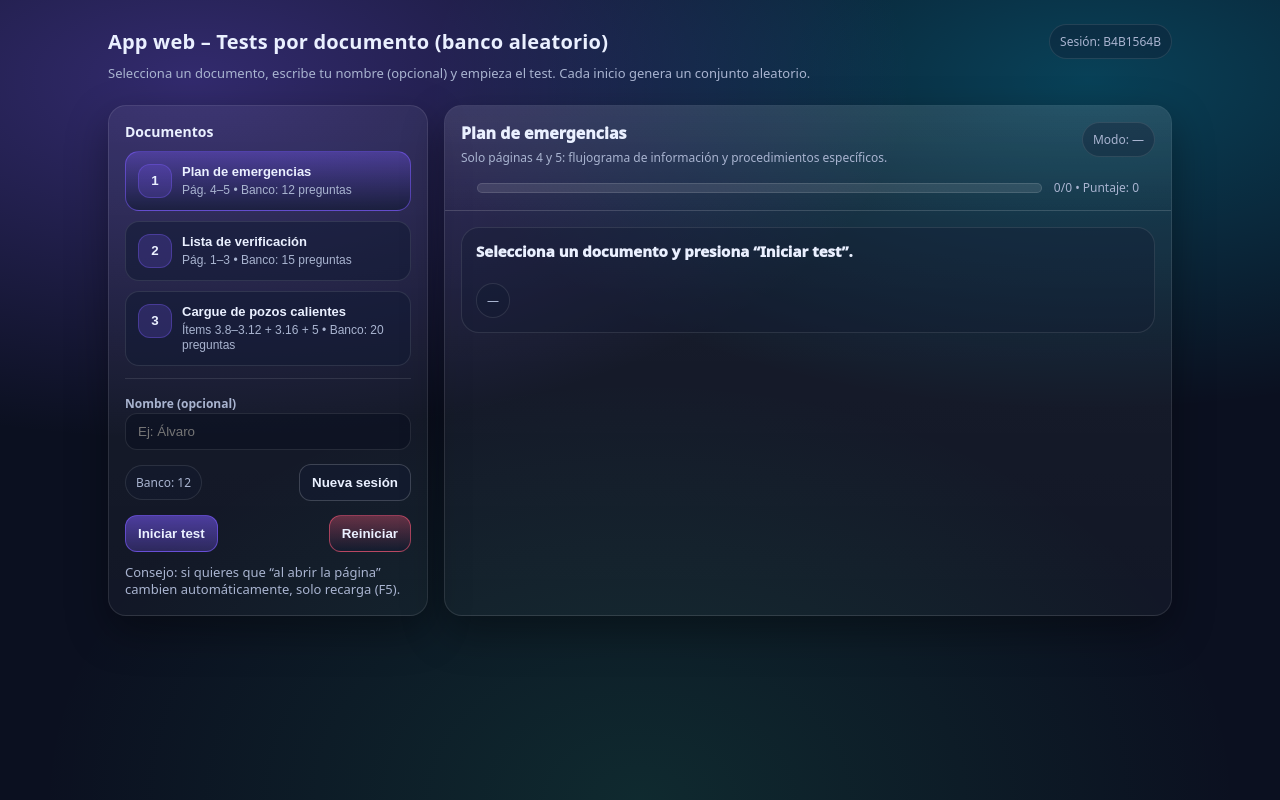
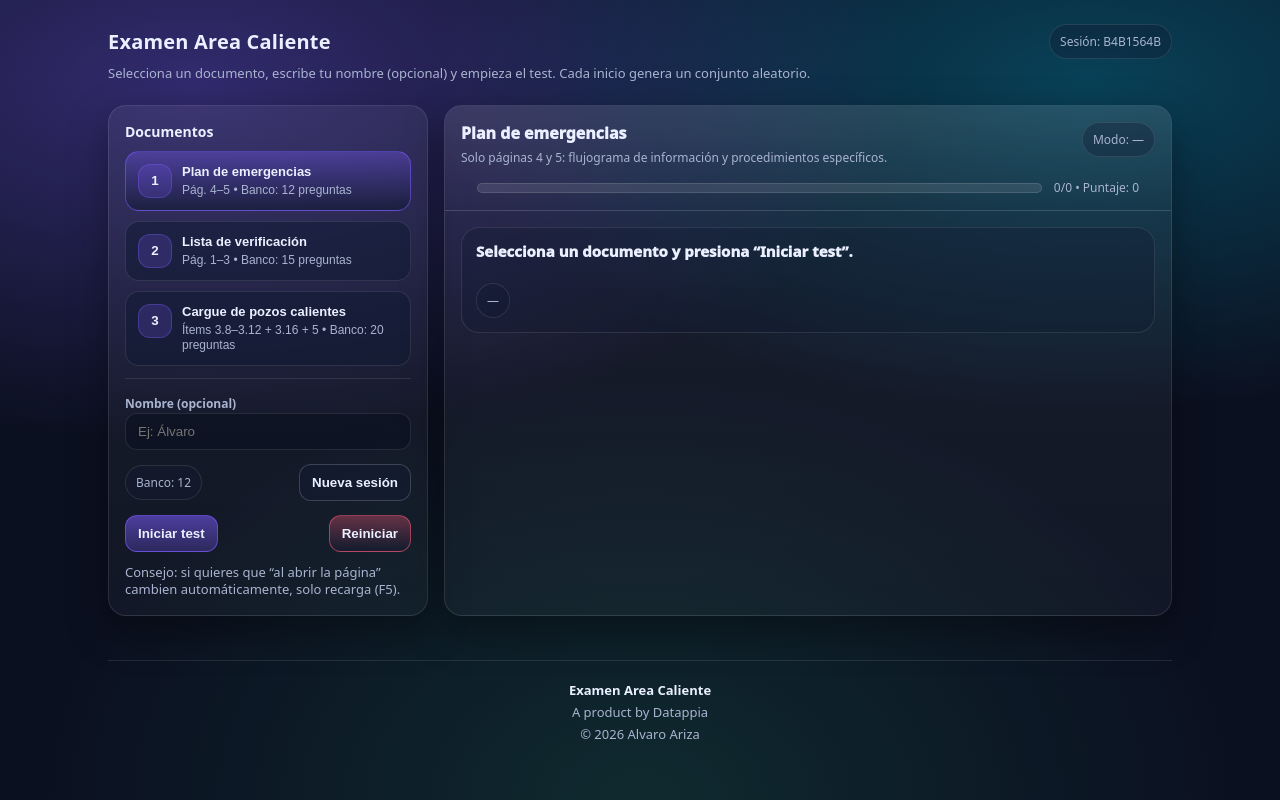
Before and after one commit to varomusic/TEST-DE-AREA-CALIENTE-2026, a plain HTML site: page index.html in a window 1280 px wide. Drawn offline with Linux system fonts and the light colour scheme.

Commit message:
EXAMEN AREA CALIENTE ACTUALIZADO
ACTUALIZADO EXAMEN AREA CALIENTE

```diff
--- a/index.html
+++ b/index.html
@@ -3,7 +3,7 @@
 <head>
   <meta charset="utf-8" />
   <meta name="viewport" content="width=device-width,initial-scale=1" />
-  <title>Tests (3 documentos) – Banco aleatorio</title>
+  <title>Examen Area Caliente</title>
   <style>
     :root{
       --bg:#0b1020;
@@ -276,7 +276,7 @@
 <body>
 <header>
   <div class="topline">
-    <h1>App web – Tests por documento (banco aleatorio)</h1>
+    <h1>Examen Area Caliente</h1>
     <span class="pill" id="sessionPill">Sesión: —</span>
   </div>
   <p class="subtitle">
@@ -347,6 +347,22 @@
     </div>
   </section>
 </main>
+
+<footer style="max-width:1100px;margin:0 auto 30px auto;padding:0 18px;">
+  <div style="
+    text-align:center;
+    color:#a9b4d0;
+    font-size:13px;
+    line-height:1.7;
+    border-top:1px solid rgba(255,255,255,.10);
+    padding-top:18px;
+    margin-top:10px;
+  ">
+    <div style="font-weight:800; color:#eaf0ff;">Examen Area Caliente</div>
+    <div>A product by Datappia</div>
+    <div>© 2026 Alvaro Ariza</div>
+  </div>
+</footer>
 
 <script>
 /** =========================================================
```
